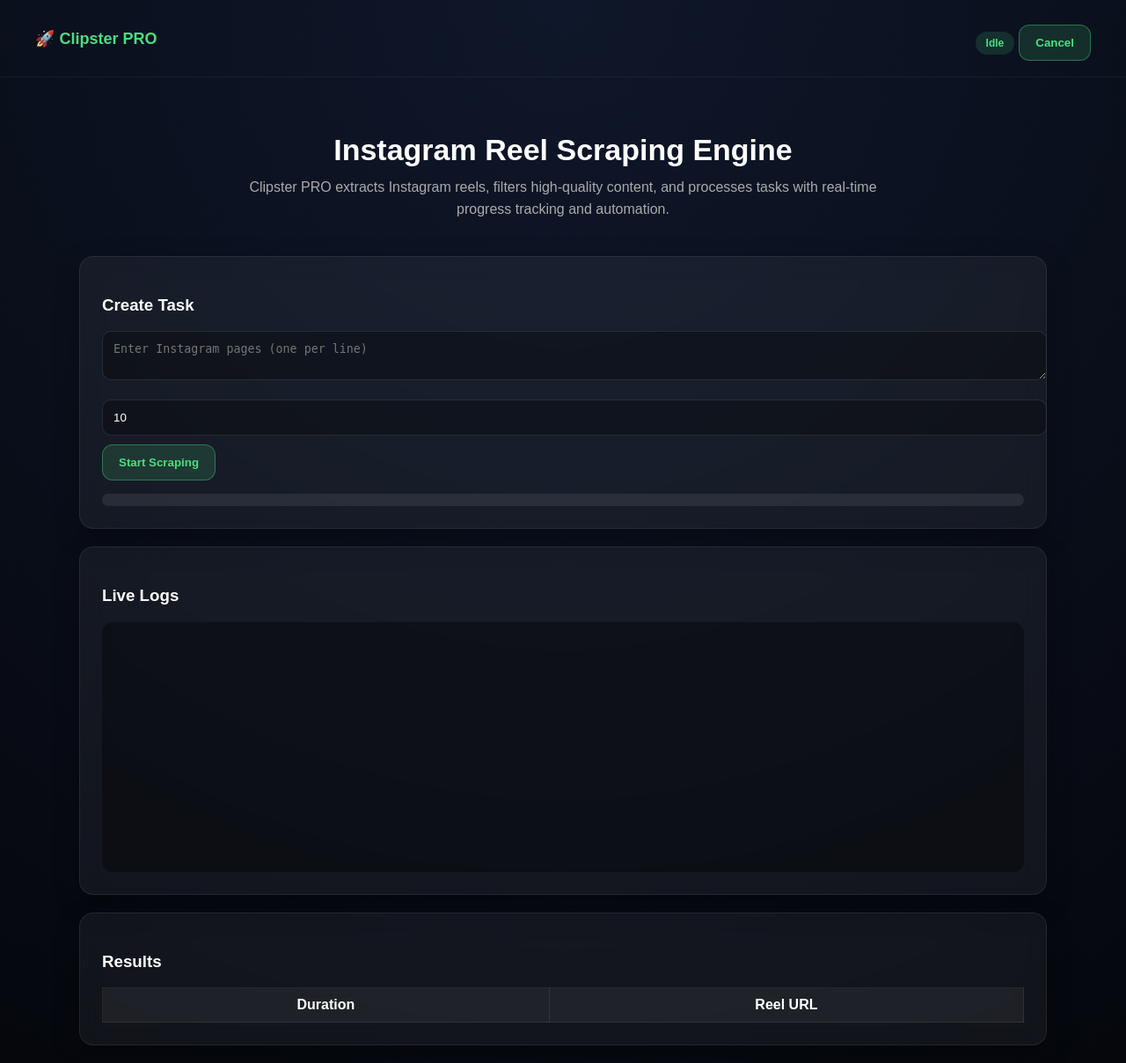
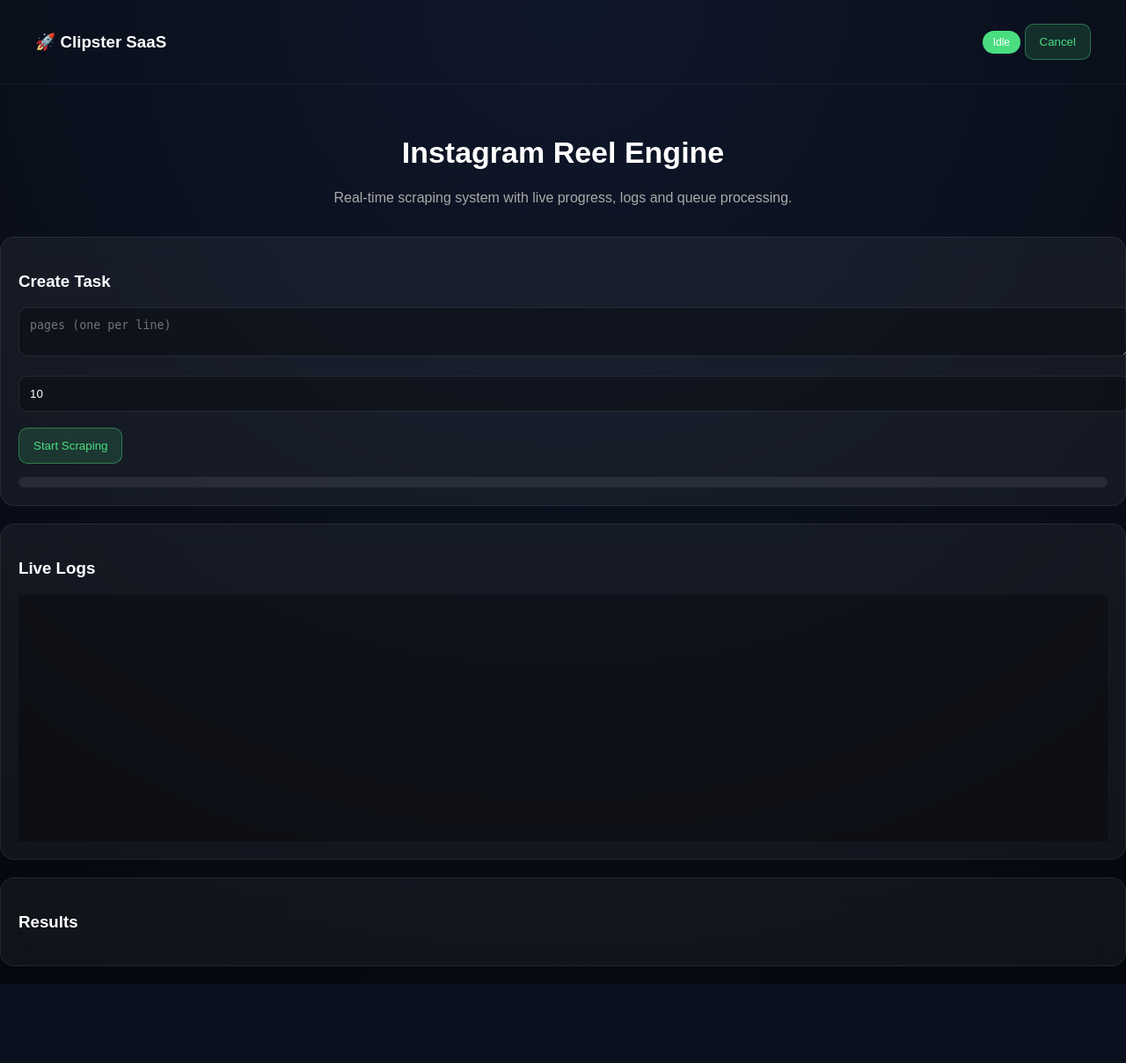
Before and after one commit to hamarza56-droid/Clipster-Pro-Tools, a Flask app: page / in a window 1280 px wide. Shown: the whole page at 88% size. After the commit the page ends 1118 px from the top, so only its background shows below. Run offline with Flask 3, Linux system fonts and the light colour scheme; the visitor is signed in with stand-in values (Sample User, id 1); lists and menus that the app fills with data are empty; some libraries are stand-ins or nearby versions.

Commit message:
Update index.html

```diff
--- a/templates/index.html
+++ b/templates/index.html
@@ -2,14 +2,15 @@
 <html>
 <head>
 <meta charset="UTF-8">
-<title>Clipster PRO Dashboard</title>
+<title>Clipster PRO SaaS</title>
+
+<script src="https://cdn.socket.io/4.7.5/socket.io.min.js"></script>
 
 <style>
-
 body{
     margin:0;
-    font-family: Arial, sans-serif;
-    background: radial-gradient(circle at top, #0f172a, #05070d);
+    font-family:Arial;
+    background: radial-gradient(circle at top,#0f172a,#05070d);
     color:white;
 }
 
@@ -19,58 +20,36 @@
     display:flex;
     justify-content:space-between;
     align-items:center;
-    font-size:18px;
-    font-weight:bold;
-    color:#4ade80;
     border-bottom:1px solid rgba(255,255,255,0.05);
 }
 
 /* HERO */
 .hero{
-    padding:40px;
     text-align:center;
+    padding:35px;
 }
 
-.hero h1{
-    font-size:34px;
-    margin-bottom:10px;
-}
+.hero h1{font-size:34px;}
+.hero p{color:#aaa;max-width:700px;margin:auto;}
 
-.hero p{
-    color:#aaa;
-    max-width:750px;
-    margin:auto;
-    line-height:1.6;
-}
-
-/* CONTAINER */
-.container{
-    width:90%;
-    max-width:1100px;
-    margin:auto;
-}
-
-/* GLASS CARD */
+/* CARD */
 .card{
     background: rgba(255,255,255,0.05);
-    backdrop-filter: blur(14px);
-    -webkit-backdrop-filter: blur(14px);
+    backdrop-filter: blur(15px);
     border:1px solid rgba(255,255,255,0.08);
     border-radius:16px;
-    padding:25px;
+    padding:20px;
     margin-bottom:20px;
-    box-shadow:0 10px 30px rgba(0,0,0,0.3);
 }
 
 /* INPUT */
-textarea, input{
+textarea,input{
     width:100%;
-    background: rgba(0,0,0,0.3);
+    background:rgba(0,0,0,0.3);
+    border:1px solid rgba(255,255,255,0.1);
     color:white;
-    border:1px solid rgba(255,255,255,0.1);
     padding:12px;
     border-radius:10px;
-    outline:none;
 }
 
 /* BUTTON */
@@ -78,103 +57,47 @@
     background: rgba(74,222,128,0.15);
     border:1px solid rgba(74,222,128,0.4);
     color:#4ade80;
-    padding:12px 18px;
-    border-radius:12px;
+    padding:12px 16px;
+    border-radius:10px;
     cursor:pointer;
-    font-weight:bold;
-    transition:0.25s;
-    margin-top:10px;
-}
-
-button:hover{
-    background: rgba(74,222,128,0.25);
-    transform: scale(1.03);
-}
-
-/* DISABLED BUTTON */
-button:disabled{
-    opacity:0.4;
-    cursor:not-allowed;
-}
-
-/* STATUS BADGE */
-.status{
-    padding:6px 12px;
-    border-radius:20px;
-    font-size:12px;
-    font-weight:bold;
-}
-
-.running{
-    background: rgba(250,204,21,0.15);
-    color:#facc15;
-    border:1px solid rgba(250,204,21,0.4);
-    animation: pulse 1.5s infinite;
-}
-
-.done{
-    background: rgba(74,222,128,0.15);
-    color:#4ade80;
-}
-
-.cancelled{
-    background: rgba(239,68,68,0.15);
-    color:#ef4444;
-}
-
-@keyframes pulse{
-    0%{box-shadow:0 0 0 0 rgba(250,204,21,0.3);}
-    70%{box-shadow:0 0 0 10px rgba(250,204,21,0);}
-    100%{box-shadow:0 0 0 0 rgba(250,204,21,0);}
 }
 
 /* PROGRESS */
-.progress-bar{
-    width:100%;
-    height:14px;
-    background: rgba(255,255,255,0.08);
+.progress{
+    height:12px;
+    background:rgba(255,255,255,0.08);
     border-radius:20px;
     overflow:hidden;
     margin-top:15px;
 }
-
-.progress-fill{
+.fill{
     height:100%;
     width:0%;
-    background: linear-gradient(90deg,#facc15,#4ade80);
+    background:linear-gradient(90deg,#facc15,#4ade80);
     transition:0.3s;
 }
 
 /* LOGS */
 .log-box{
     height:260px;
-    overflow-y:auto;
-    background: rgba(0,0,0,0.35);
-    padding:12px;
-    border-radius:12px;
+    overflow:auto;
+    background:rgba(0,0,0,0.3);
+    padding:10px;
     font-family:monospace;
     font-size:12px;
 }
 
-.log-line{
-    color:#bbb;
-    margin:2px 0;
+.log-line{color:#bbb;margin:2px 0;}
+
+/* STATUS */
+.badge{
+    padding:6px 12px;
+    border-radius:20px;
+    font-size:12px;
 }
-
-/* TABLE */
-table{
-    width:100%;
-    border-collapse:collapse;
-}
-
-td,th{
-    border:1px solid rgba(255,255,255,0.08);
-    padding:10px;
-}
-
-th{
-    background: rgba(255,255,255,0.05);
-}
+.running{background:#facc15;color:black;}
+.done{background:#4ade80;}
+.cancelled{background:#ef4444;}
 
 </style>
 </head>
@@ -182,159 +105,110 @@
 <body>
 
 <div class="header">
-    🚀 Clipster PRO
-
+    <h3>🚀 Clipster SaaS</h3>
     <div>
-        <span id="statusBadge" class="status done">Idle</span>
-        <button onclick="cancelTask()" id="cancelBtn">Cancel</button>
+        <span id="status" class="badge done">Idle</span>
+        <button onclick="cancelTask()">Cancel</button>
     </div>
 </div>
 
 <div class="hero">
-    <h1>Instagram Reel Scraping Engine</h1>
-    <p>
-        Clipster PRO extracts Instagram reels, filters high-quality content,
-        and processes tasks with real-time progress tracking and automation.
-    </p>
+    <h1>Instagram Reel Engine</h1>
+    <p>Real-time scraping system with live progress, logs and queue processing.</p>
 </div>
 
-<div class="container">
-
-<!-- TASK -->
 <div class="card">
-
 <h3>Create Task</h3>
 
-<textarea id="pages" placeholder="Enter Instagram pages (one per line)"></textarea>
-
+<textarea id="pages" placeholder="pages (one per line)"></textarea>
 <br><br>
 
 <input id="limit" value="10">
 
-<br>
+<br><br>
 
 <button onclick="startTask()" id="startBtn">Start Scraping</button>
 
-<div class="progress-bar">
-    <div class="progress-fill" id="progress"></div>
+<div class="progress">
+    <div class="fill" id="progress"></div>
 </div>
 
 </div>
 
-<!-- LOGS -->
 <div class="card">
-
 <h3>Live Logs</h3>
 <div class="log-box" id="logs"></div>
-
 </div>
 
-<!-- RESULTS -->
 <div class="card">
-
 <h3>Results</h3>
-
-<table>
-<thead>
-<tr>
-<th>Duration</th>
-<th>Reel URL</th>
-</tr>
-</thead>
+<table width="100%">
 <tbody id="results"></tbody>
 </table>
-
-</div>
-
 </div>
 
 <script>
 
+let socket = io();
 let currentTask = null;
 
-// ================= UI STATE =================
+// ================= SOCKET REAL TIME =================
 
-function setRunningUI(){
-    document.getElementById("statusBadge").innerText = "Scraping...";
-    document.getElementById("statusBadge").className = "status running";
+socket.on("log", (data)=>{
+    if(data.task_id !== currentTask) return;
+    addLog(data.msg);
+});
 
-    document.getElementById("startBtn").disabled = true;
+socket.on("progress", (data)=>{
+    if(data.task_id !== currentTask) return;
+    document.getElementById("progress").style.width = data.progress + "%";
+});
+
+socket.on("status", (data)=>{
+    if(data.task_id !== currentTask) return;
+
+    if(data.status === "cancelled"){
+        setStatus("cancelled");
+        addLog("❌ Cancelled");
+    }
+});
+
+// ================= UI =================
+
+function setStatus(type){
+    let el = document.getElementById("status");
+    el.className = "badge " + type;
+
+    if(type === "running") el.innerText = "Running...";
+    if(type === "done") el.innerText = "Done";
+    if(type === "cancelled") el.innerText = "Cancelled";
 }
 
-function setIdleUI(){
-    document.getElementById("statusBadge").innerText = "Idle";
-    document.getElementById("statusBadge").className = "status done";
-
-    document.getElementById("startBtn").disabled = false;
-}
-
-// ================= START TASK =================
+// ================= START =================
 
 async function startTask(){
 
     document.getElementById("logs").innerHTML = "";
     document.getElementById("progress").style.width = "0%";
 
-    setRunningUI();
+    setStatus("running");
 
     let pages = document.getElementById("pages").value
-        .split("\n")
-        .filter(x => x.trim() !== "");
+        .split("\n").filter(x=>x.trim());
 
     let limit = parseInt(document.getElementById("limit").value);
 
-    let res = await fetch("/create_task", {
+    let res = await fetch("/create_task",{
         method:"POST",
-        headers:{ "Content-Type":"application/json" },
-        body:JSON.stringify({ pages, limit })
+        headers:{"Content-Type":"application/json"},
+        body:JSON.stringify({pages,limit})
     });
 
     let data = await res.json();
 
     currentTask = data.task_id;
 
-    log("🚀 Task started: " + currentTask);
-
-    pollTask();
-}
-
-// ================= POLLING =================
-
-async function pollTask(){
-
-    if(!currentTask) return;
-
-    let res = await fetch("/get_task/" + currentTask);
-    let data = await res.json();
-
-    if(!data.task){
-        setTimeout(pollTask, 2000);
-        return;
-    }
-
-    let task = data.task;
-
-    document.getElementById("progress").style.width =
-        (task.progress || 0) + "%";
-
-    if(task.logs){
-        log(task.logs);
-    }
-
-    if(task.status === "running"){
-        setTimeout(pollTask, 2000);
-    }
-
-    else if(task.status === "done"){
-        log("✅ Completed");
-        setIdleUI();
-        renderResults(data.results);
-    }
-
-    else if(task.status === "cancelled"){
-        log("❌ Cancelled");
-        setIdleUI();
-    }
+    addLog("🚀 Task started: " + currentTask);
 }
 
 // ================= CANCEL =================
@@ -343,41 +217,20 @@
 
     if(!currentTask) return;
 
-    await fetch("/cancel_task/" + currentTask);
+    await fetch("/cancel_task/"+currentTask);
 
-    log("❌ Cancel requested");
+    addLog("❌ Cancel requested");
 }
 
 // ================= LOG =================
 
-function log(msg){
-
+function addLog(msg){
     let box = document.getElementById("logs");
-
-    let div = document.createElement("div");
-    div.className = "log-line";
-    div.innerText = msg;
-
-    box.appendChild(div);
+    let d = document.createElement("div");
+    d.className="log-line";
+    d.innerText = msg;
+    box.appendChild(d);
     box.scrollTop = box.scrollHeight;
-}
-
-// ================= RESULTS =================
-
-function renderResults(data){
-
-    let html = "";
-
-    for(let r of data){
-
-        html += `
-        <tr>
-            <td>${r.duration}</td>
-            <td>${r.reel_url}</td>
-        </tr>`;
-    }
-
-    document.getElementById("results").innerHTML = html;
 }
 
 </script>
```
